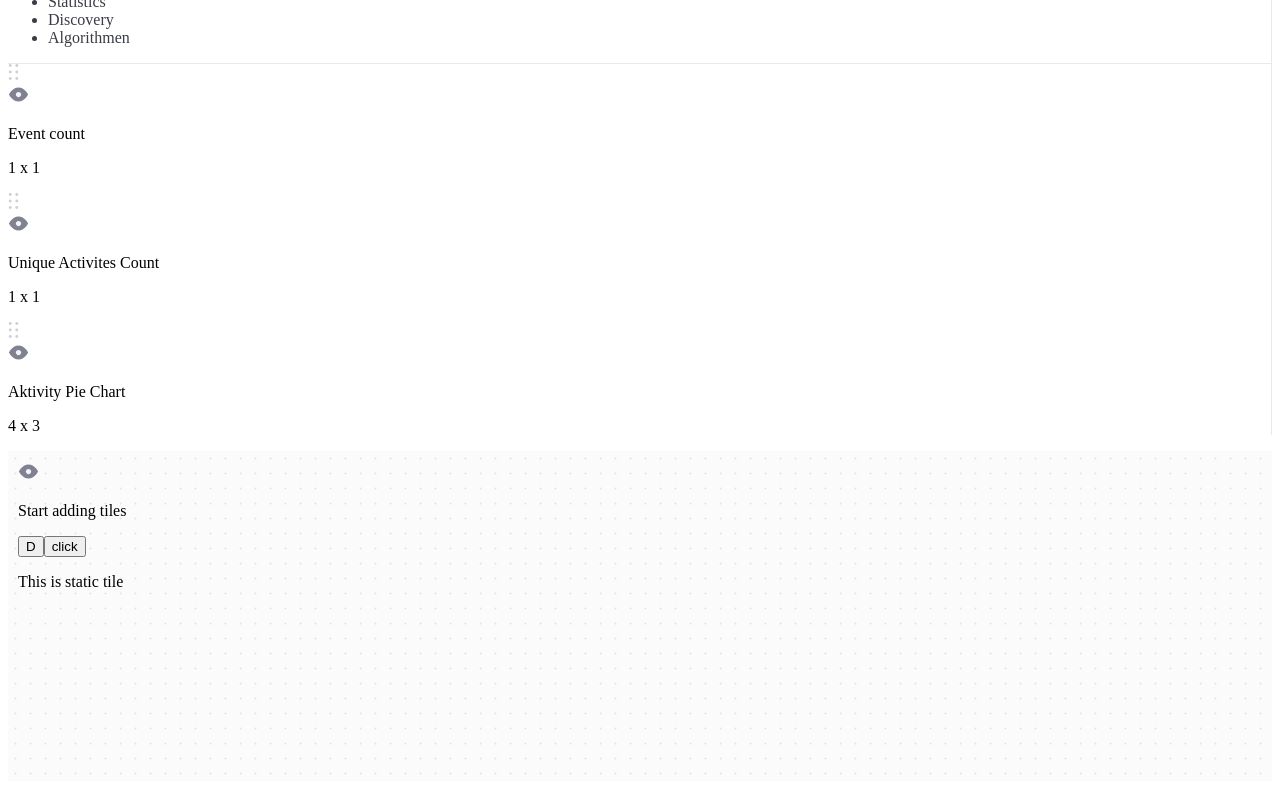
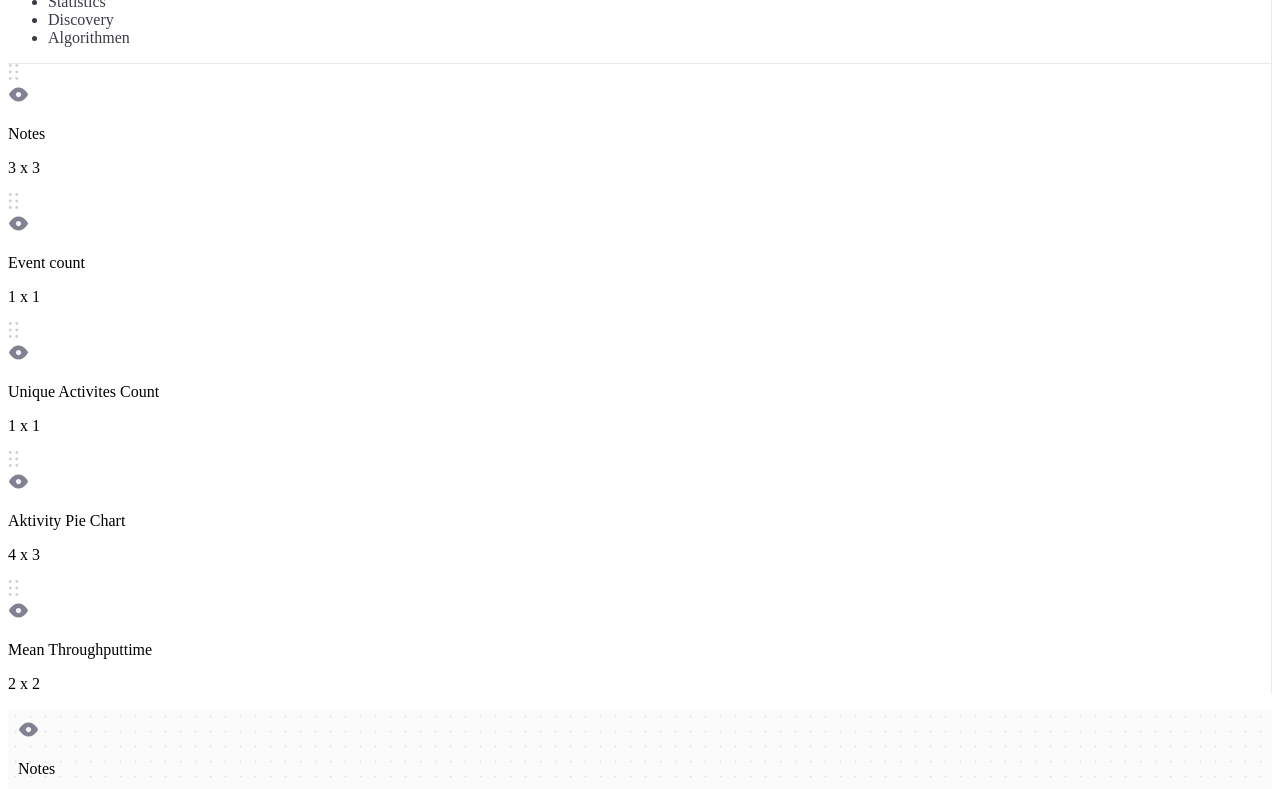
Before and after one commit to colodenn/caterpillar-frontend, a Next.js app: page /dashboard/1 in a window 1280 px wide. Shown: the part 320-1109 px from the top of the page. Built offline with nearby package versions, Linux system fonts and the light colour scheme.

Commit message:
Margarete Dashboard

```diff
--- a/components/dashboard/dashboardLayout.js
+++ b/components/dashboard/dashboardLayout.js
@@ -6,9 +6,13 @@ import { useRouter } from 'next/router'
 const DashboardLayout = (props) => {
     const router = useRouter()
     const fileName = router.query.pid
-    // const fileName = window.location.pathname.substr( window.location.pathname.lastIndexOf('/') + 1)
     const statisticBlocks = [
-        {
+    {
+        'title': 'Notes',
+        'description': '3 x 3',
+        'data': `{"color":"#C71585","h":3,"w":3,"name":"Notes","api": "http://localhost:5000/api/eventcount/${fileName}","types":"notes"}`
+    },
+    {
         'title': 'Event count',
         'description': '1 x 1',
         'data': `{"color":"#C71585","h":1,"w":1,"name":"Event count","api": "http://localhost:5000/api/eventcount/${fileName}","types":"number"}`
@@ -23,6 +27,12 @@ const DashboardLayout = (props) => {
         'description': '4 x 3',
         'data': `{"color":"#C71585","h":3,"w":4,"name":"Event count","types":"piechart","api": "http://localhost:5000/api/activitesArray/${fileName}"}`
     },
+    {
+        'title': 'Mean Throughputtime',
+        'description': '2 x 2',
+        'data': `{"color":"#C71585","h":2,"w":2,"name":"Mean Throughputtime","types":"number","api": "http://localhost:5000/api/meanThroughputtime/${fileName}"}`
+    },
+
     ]
 
     const discoveryBlocks = [
--- a/components/landing/Header.js
+++ b/components/landing/Header.js
@@ -25,11 +25,13 @@ return (
             </div>
             <div className="flex mt-12">
 
+                <Link href="/login">
                 <button className="bg-black rounded-md text-white px-8 py-2 ">
-                <Link href="/login">
+
                 Login
+                </button>
+
                 </Link>
-                </button>
             </div>
         </div>
 
--- a/pages/dashboard/[pid].js
+++ b/pages/dashboard/[pid].js
@@ -36,7 +36,8 @@ function tiles(exp,el) {
       break;
 
     default:
-      html = <p className="p-4">This is static tile</p>
+      html = <textarea  defaultValue="write something here..."/>
+
       break;
   }
   return html
@@ -48,7 +49,7 @@ const did = Cookies.get('api_token')
 
 
   const layout1 = [
-    {i: '1', x: 0, y: 0, w: 2, h: 2,static: true,name: "Start adding tiles", data: {data: []}},
+    {i: '1', x: 0, y: 0, w: 3, h: 3,static: true,name: "Notes", data: {data: []}},
 
   ];
   var layoutst = {
```
